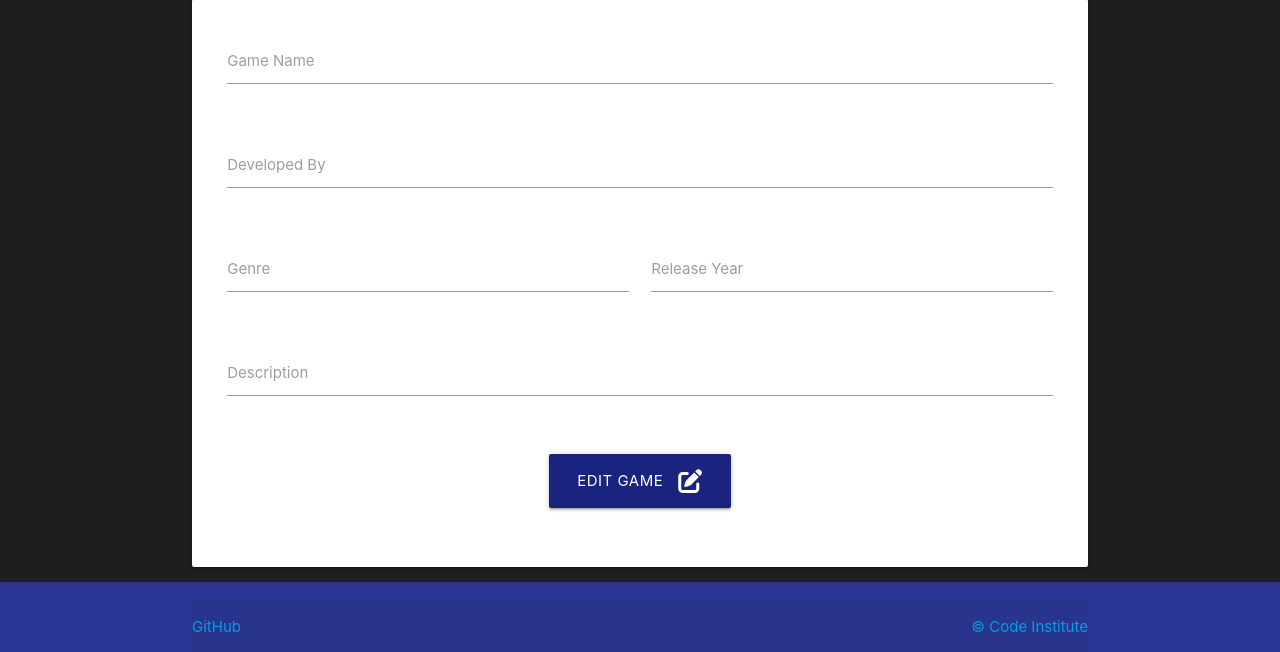
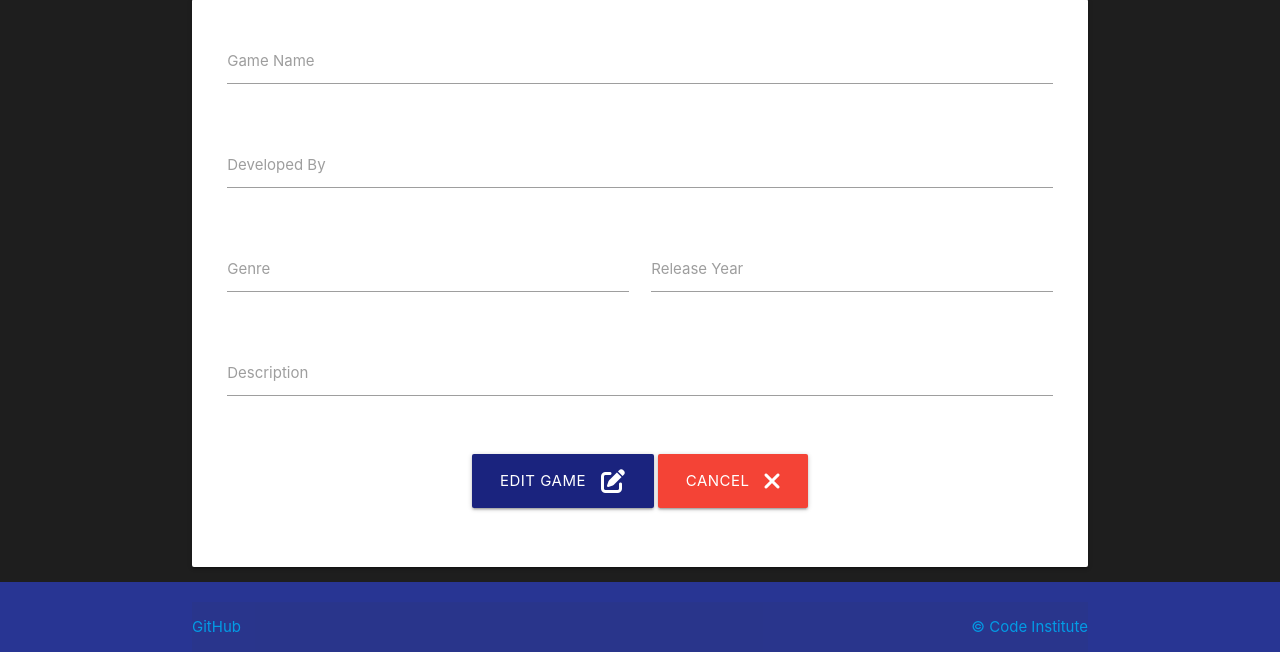
Before and after one commit to joshfreeman00/video-game-review-MS3, a Flask app: template videogamereview/templates/edit_game.html in a window 1280 px wide. Shown: the part 160-812 px from the top of the page. Run offline with Flask 2, Linux system fonts and the light colour scheme; the template is opened without the code that fills it, so the values that code supplies are empty; some libraries are stand-ins or nearby versions.

Commit message:
Add cancel buttons for edit functionality

```diff
--- a/videogamereview/templates/edit_game.html
+++ b/videogamereview/templates/edit_game.html
@@ -46,8 +46,12 @@
         <!-- submit button -->
         <div class="row">
             <div class="input-field col s12 center-align">
-                <button class="btn-large indigo darken-4" type="submit">Edit Game <i
-                        class="fas fa-edit right"></i></button>
+                <button class="btn-large indigo darken-4" type="submit">
+                    Edit Game <i class="fas fa-edit right"></i>
+                </button>
+                <button class="btn-large red" type="reset" onclick="history.go(-1)">
+                    Cancel <i class="fas fa-times right"></i>
+                </button>
             </div>
         </div>
     </form>
```
Also changed, not shown: videogamereview/templates/edit_review.html (+6 -2 lines).
